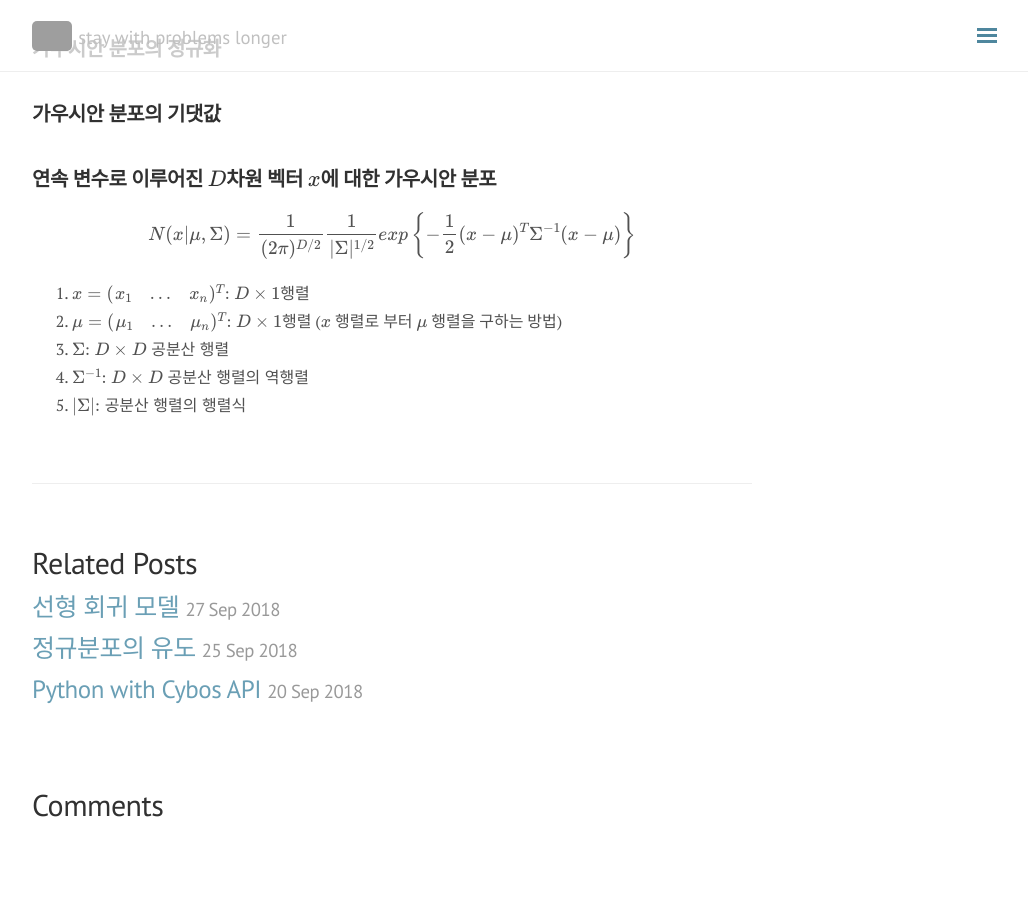
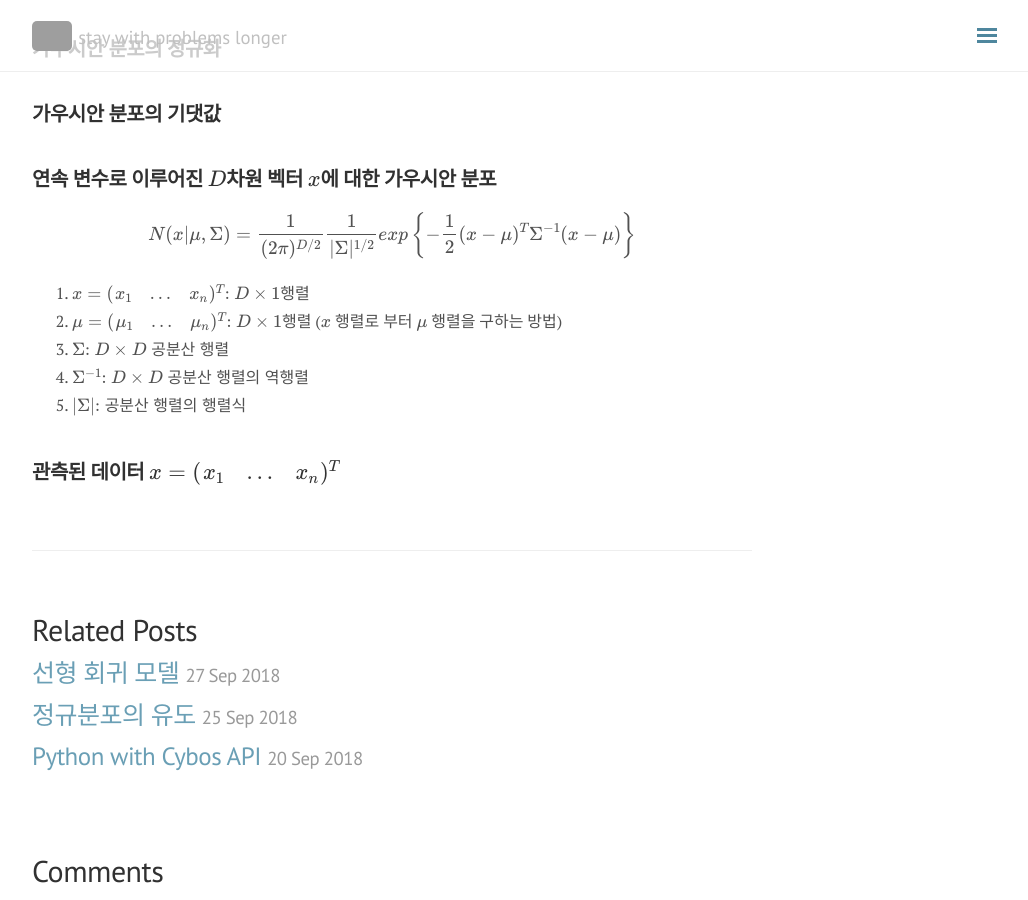
Before and after one commit to seokhoonj/seokhoonj.github.io, a Jekyll site: the page built from _posts/Math/2018-09-28-Math-gaussian_distribution.md, in a window 1280 px wide and 900 px high, scrolled down 501 px. Shown: the whole window, without its empty margins (248-1276 px from the left). Built offline with Jekyll 4.4.1, drawn with Linux system fonts in a browser that asks for light colours; nearby versions of some CDN libraries; formulas are drawn with MathJax 3; comment, search, counter and statistics services are not loaded; before the commit the page ends 1334 px from its top, so only the background shows below that; grey boxes are pictures that could not be loaded.

Commit message:
add _posts

```diff
--- a/_posts/Math/2018-09-28-Math-gaussian_distribution.md
+++ b/_posts/Math/2018-09-28-Math-gaussian_distribution.md
@@ -26,3 +26,5 @@ comments: false
 3. $\Sigma \text{: } D \times D \text{ 공분산 행렬}$
 4. $\Sigma^{-1} \text{: } D \times D \text{ 공분산 행렬의 역행렬}$
 5. $\|\Sigma\| \text{: 공분산 행렬의 행렬식}$
+
+## 관측된 데이터 $x = (\begin{array}{ccc} x\_1 & \ldots & x\_n \end{array})^T$
```
